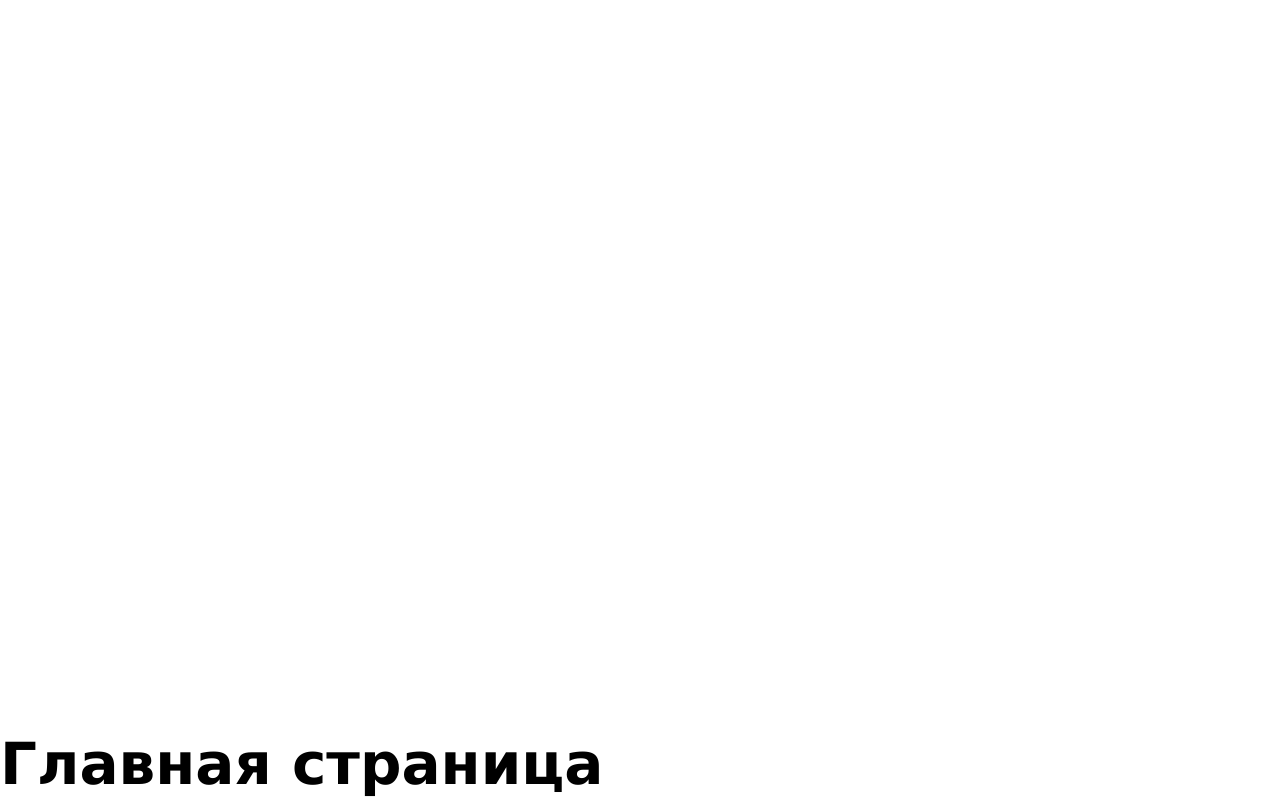
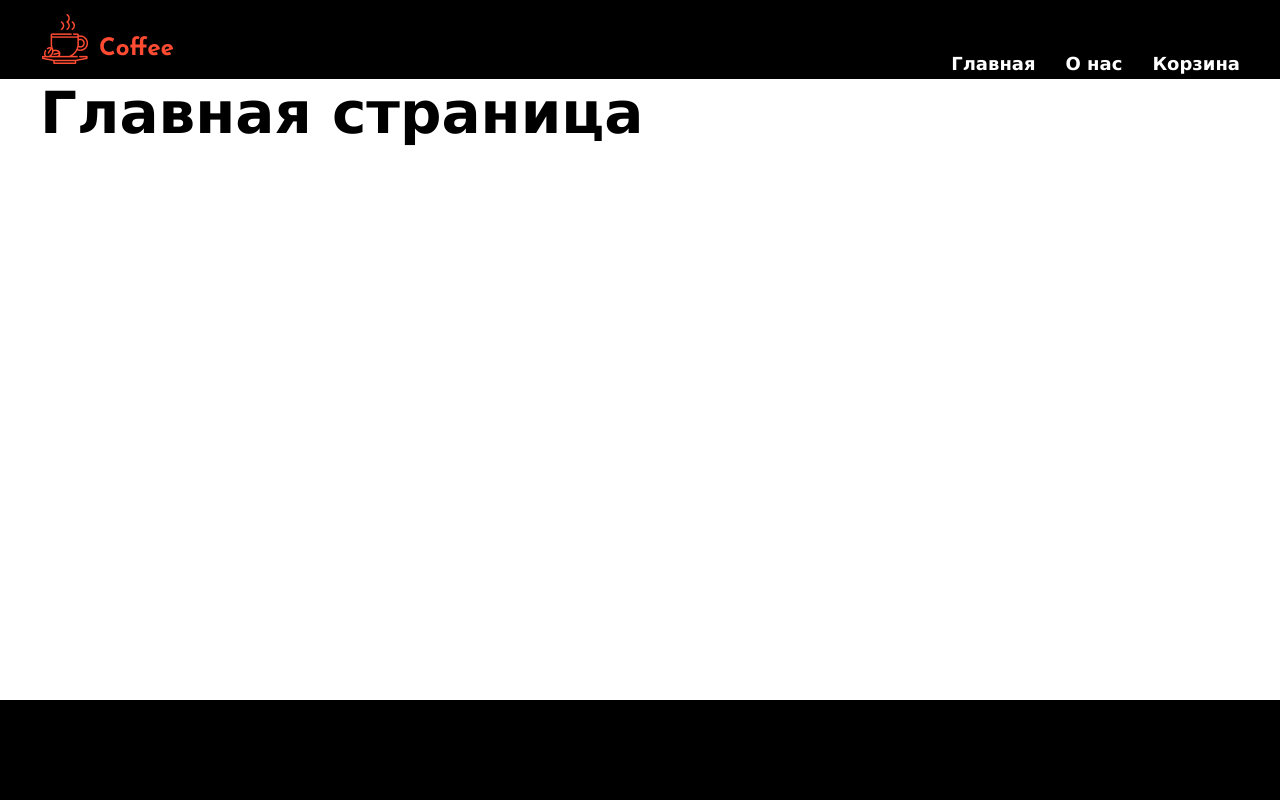
Before and after one commit to not-iron-yury/vue_coffee-shop, a Vue app: page / in a window 1280 px wide. Built offline with nearby package versions, Linux system fonts and the light colour scheme.

Commit message:
Компоненты Header, Footer (сырой вариант)

```diff
--- a/src/App.vue
+++ b/src/App.vue
@@ -1,19 +1,21 @@
 <script setup lang="ts">
-import { RouterLink, RouterView } from 'vue-router'
+import { RouterView } from 'vue-router'
+import AppHeader from './components/layout/AppHeader.vue'
+import AppFooter from './components/layout/AppFooter.vue'
 </script>
 
 <template>
-  <header>
-    <div class="wrapper">
-      <nav>
-        <RouterLink to="/">Главная</RouterLink>
-        <RouterLink to="/about">О нас</RouterLink>
-        <RouterLink to="/cart">Корзина</RouterLink>
-      </nav>
+  <app-header />
+  <main class="main">
+    <div class="container">
+      <RouterView />
     </div>
-  </header>
-
-  <RouterView />
+  </main>
+  <app-footer />
 </template>
 
-<style scoped></style>
+<style scoped>
+.main {
+  flex-grow: 1;
+}
+</style>
--- a/src/assets/base.css
+++ b/src/assets/base.css
@@ -59,15 +59,15 @@
   flex-direction: column;
   justify-content: space-between;
 
-  max-width: 1280px;
   width: 100%;
   min-width: 320px;
   min-height: 100vh;
+
   margin: 0 auto;
 
   background-color: var(--color-light);
+  color: var(--color-dark);
   font-family: Verdana, Geneva, Tahoma, sans-serif;
-  color: var(--color-dark);
 
   font-weight: 400;
   font-size: 16px;
--- /dev/null
+++ b/src/components/layout/AppFooter.vue
@@ -0,0 +1,14 @@
+<script setup lang="ts"></script>
+
+<template>
+  <footer class="footer"></footer>
+</template>
+
+<style lang="scss">
+.footer {
+  height: 100px;
+
+  color: var(--color-light);
+  background-color: var(--color-dark);
+}
+</style>
--- /dev/null
+++ b/src/components/layout/AppHeader.vue
@@ -0,0 +1,43 @@
+<script setup lang="ts">
+import { RouterLink } from 'vue-router'
+</script>
+
+<template>
+  <header class="header">
+    <div class="container header__container">
+      <div class="logo">
+        <img src="/img/logo.png" alt="" />
+      </div>
+      <nav class="nav header__nav">
+        <RouterLink to="/">Главная</RouterLink>
+        <RouterLink to="/about">О нас</RouterLink>
+        <RouterLink to="/cart">Корзина</RouterLink>
+      </nav>
+    </div>
+  </header>
+</template>
+
+<style scoped lang="scss">
+.header {
+  background-color: var(--color-dark);
+
+  &__container {
+    display: flex;
+    align-items: center;
+    justify-content: space-between;
+    flex-wrap: wrap;
+  }
+}
+.nav {
+  display: flex;
+  gap: 30px;
+  margin-top: 50px;
+
+  font-weight: 700;
+  font-size: 18px;
+  line-height: 160%;
+}
+.logo {
+  max-width: 135px;
+}
+</style>
```
